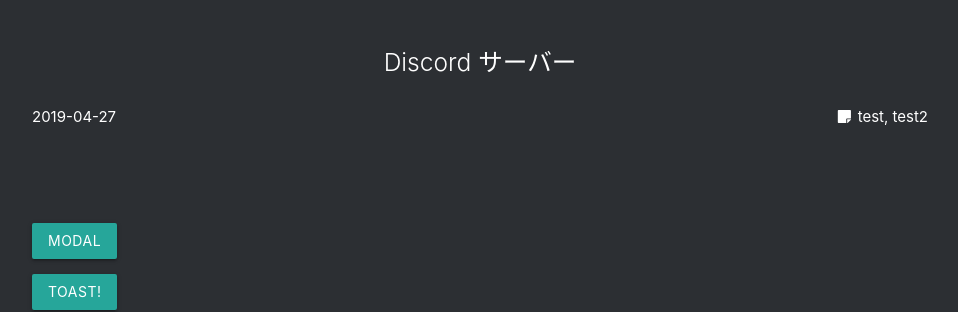
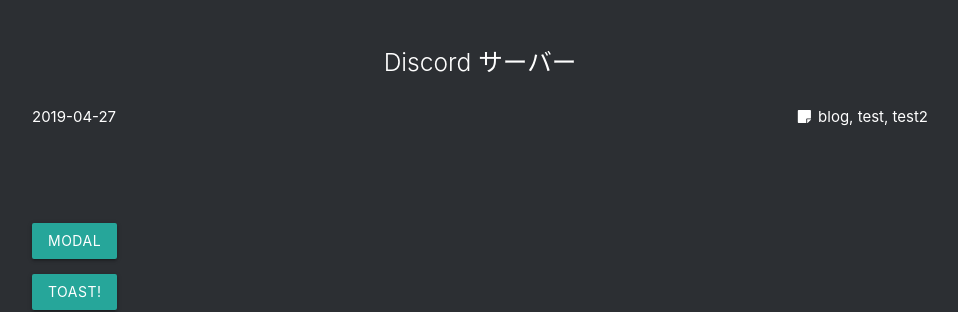
Before and after one commit to zatsukomu/zatsukomu-website-v1, a Jekyll site: the page built from docs/_posts/blog/2019-04-27-test-nanoda.md, in a window 1280 px wide. Shown: the part 228-540 px from the top of the page, without its empty margins (160-1118 px from the left). Built offline with Jekyll 4.4.1, drawn with Linux system fonts in a browser that asks for light colours; nearby versions of some CDN libraries.

Commit message:
Update _config.yml

```diff
--- a/docs/_config.yml
+++ b/docs/_config.yml
@@ -24,6 +24,7 @@
       posttype_name: "お知らせ"
       news: true
       permalink: "/post/news/:year/:month/:day/:title/"
+      categories: "news"
 
   - scope:
       path: "_posts/blog"
@@ -35,6 +36,7 @@
       posttype_name: "記事"
       blogs: true
       permalink: "/post/blog/:year/:month/:day/:title/"
+      categories: "blog"
 
   - scope:
       path: "_pages"
```
